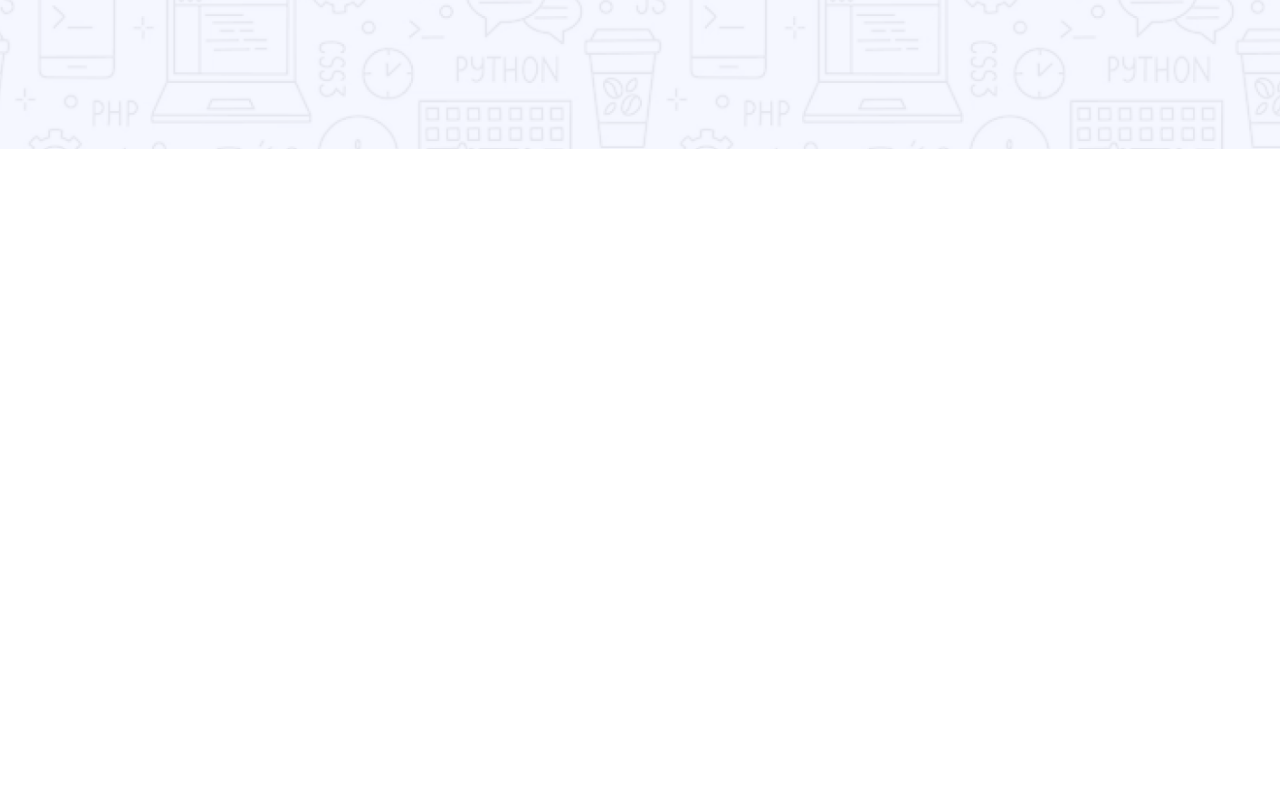
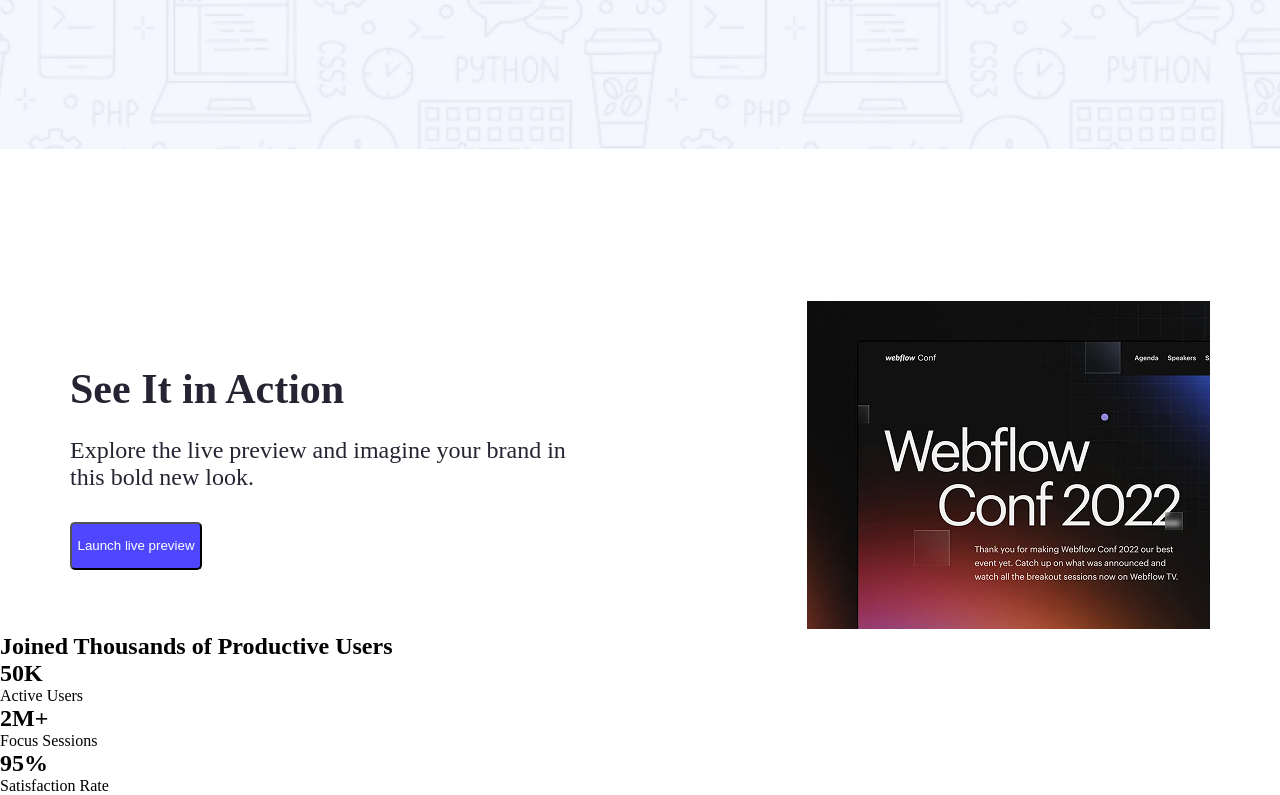
Before and after one commit to razu0169/Assignment-01, a plain HTML site: page index.html in a window 1280 px wide. Shown: the part 441-1236 px from the top of the page. Before the commit the page ends 800 px from the top, so only its background shows below. Drawn offline with Linux system fonts and the light colour scheme.

Commit message:
addet on the action-section

```diff
--- a/index.html
+++ b/index.html
@@ -24,10 +24,38 @@
         </div>
       </div>
     </header>
+    <!-- action secion start -->
     <main>
+      <section class="action-container max-width">
+        <div class="action-title">
+          <h2 class="text-title">See It in Action</h2>
+          <p class="text-description">
+            Explore the live preview and imagine your brand in this bold new
+            look.
+          </p>
+          <button class="btn">Launch live preview</button>
+        </div>
+        <div class="action-i">
+          <img class="img" src="images/Assets/wc-mini.png" alt="" />
+        </div>
+      </section>
+      <!-- action section end -->
       <section>
-
-
+        <h2>Joined Thousands of Productive Users</h2>
+        <div>
+          <div>
+            <h2>50K</h2>
+            <p>Active Users</p>
+          </div>
+          <div>
+            <h2>2M+</h2>
+            <p>Focus Sessions</p>
+          </div>
+          <div>
+            <h2>95%</h2>
+            <p>Satisfaction Rate</p>
+          </div>
+        </div>
       </section>
     </main>
   </body>
--- a/styles/styles.css
+++ b/styles/styles.css
@@ -57,3 +57,34 @@ ul li {
 .banner div button {
   margin-bottom: 152px;
 }
+/* start-action-secton */
+.action-container {
+  display: flex;
+  justify-content: space-between;
+  align-items: center;
+}
+.text-title {
+  font-size: 42px;
+  font-weight: bold;
+  color: #252432;
+  width: 517px;
+  height: 49px;
+  margin-bottom: 23px;
+}
+.text-description {
+  font-size: 24px;
+  color: #252432;
+  width: 517px;
+  height: 60px;
+  margin-bottom: 25px;
+}
+.max-width {
+  max-width: 1140px;
+  margin: 0px auto;
+}
+.img {
+  width: 100%;
+}
+.action-img {
+  width: 403px;
+}
```
